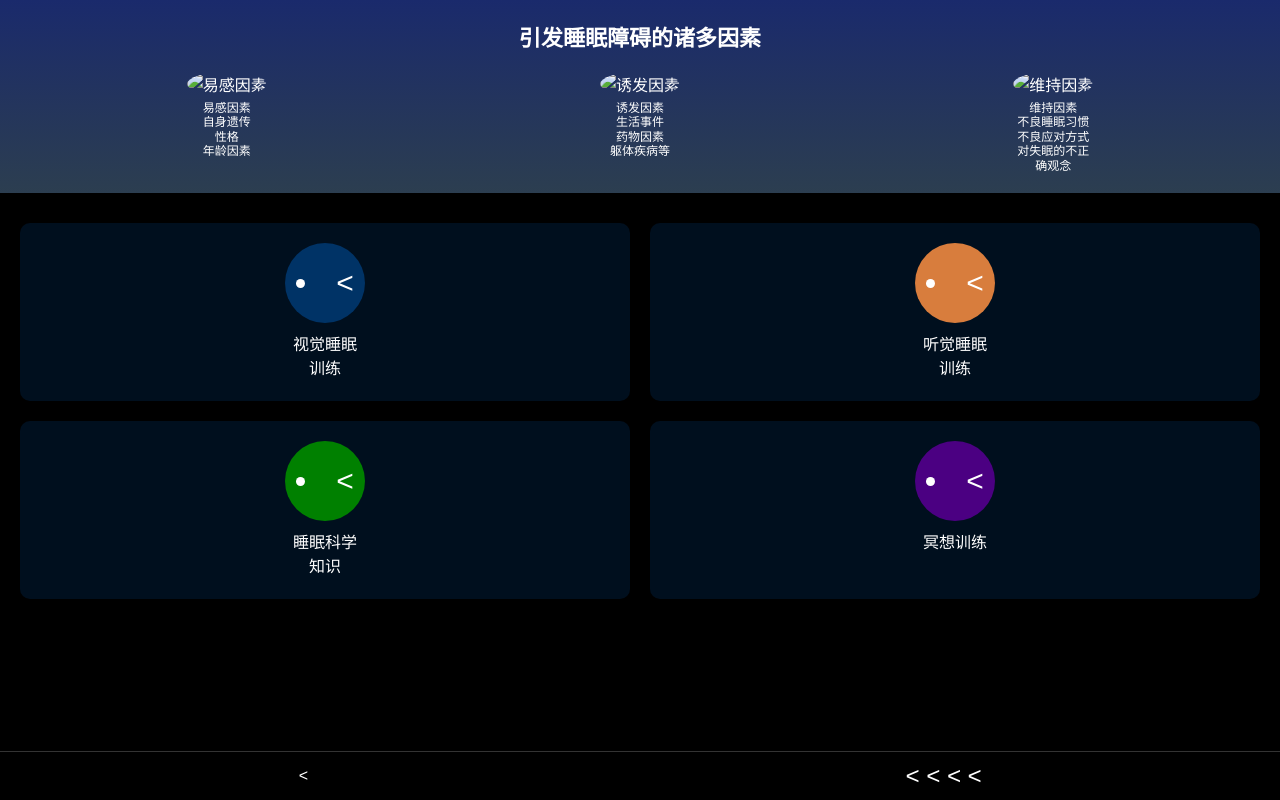
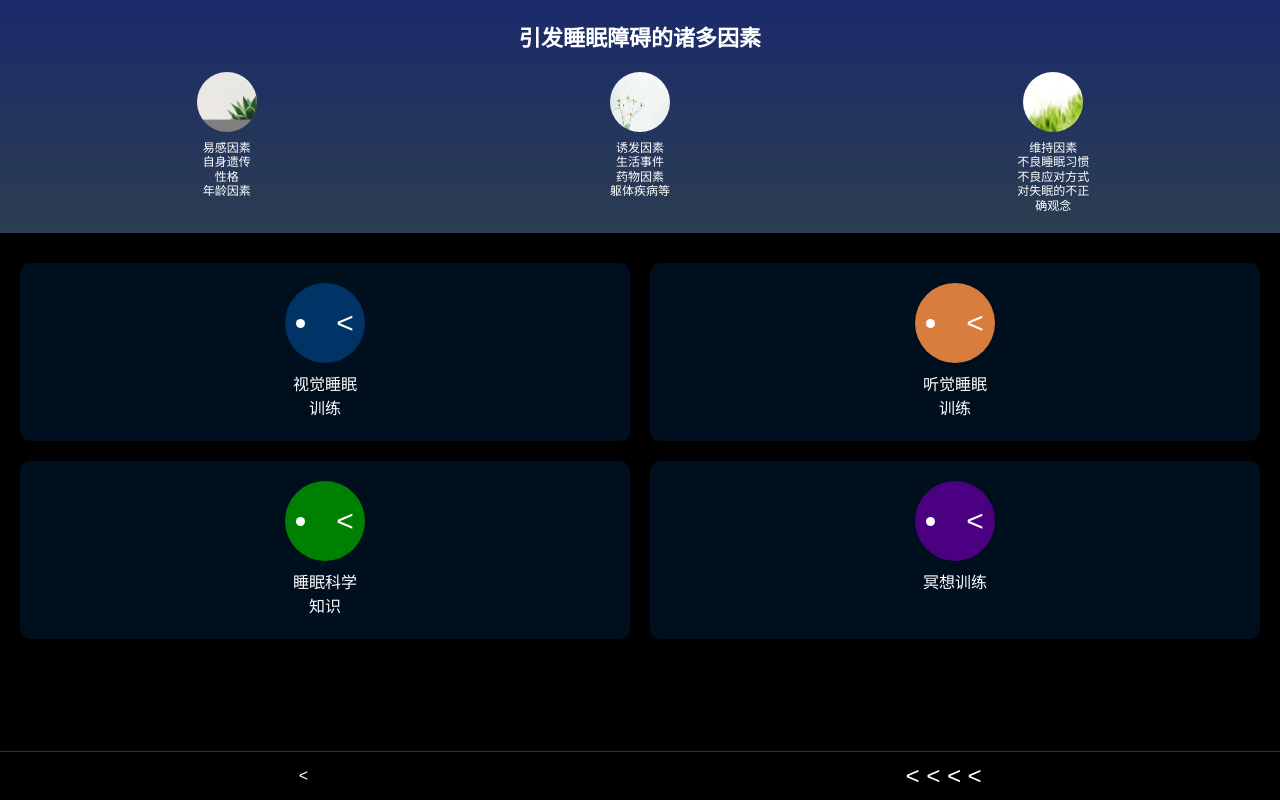
Before and after one commit to 156-sky/sleep, a plain HTML site: page index.html in a window 1280 px wide. Drawn offline with Linux system fonts and the light colour scheme.

Commit message:
Add files via upload

```diff
--- a/index.html
+++ b/index.html
@@ -100,15 +100,15 @@
     <h1>引发睡眠障碍的诸多因素</h1>
     <div class="factors">
       <div class="factor-item">
-        <img src="../好睡网/tp/t012894e65b24866ee8.png" alt="易感因素">
+        <img src="tp/t012894e65b24866ee8.png" alt="易感因素">
         <p>易感因素<br>自身遗传<br>性格<br>年龄因素</p>
       </div>
       <div class="factor-item">
-       <img src="../好睡网/tp/t01dd8f8500832eb218.jpg" alt="诱发因素">
+       <img src="tp/t0167e829d787ab276f (1).jpg" alt="诱发因素">
           <p>诱发因素<br>生活事件<br>药物因素<br>躯体疾病等</p>
       </div>
       <div class="factor-item">
-        <img src="../好睡网/tp/t019d40472c13292b64.jpg" alt="维持因素">
+        <img src="tp/t019d40472c13292b64.jpg" alt="维持因素">
           <p>维持因素<br>不良睡眠习惯<br>不良应对方式<br>对失眠的不正确观念</p>
       </div>
     </div>
```
Also changed, not shown: first.html (+2 -2 lines).
